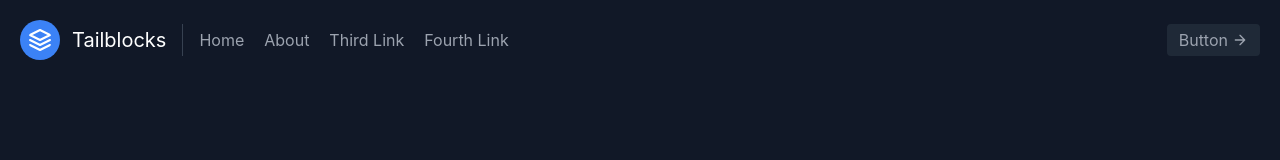
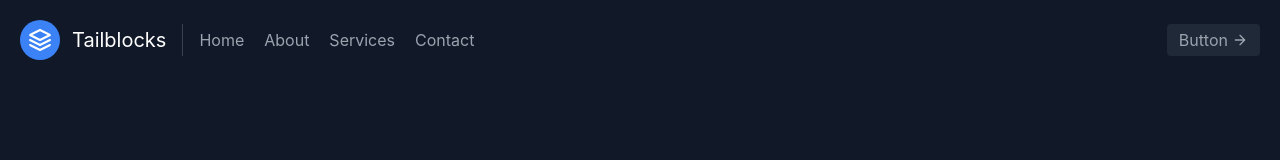
Before and after one commit to ssamad49/Portfolio, a Vue app in the folder portfolio/: page / in a window 1280 px wide. Shown: the top 160 px of the page. Built offline with nearby package versions, Linux system fonts and the light colour scheme.

Commit message:
update header

```diff
--- a/portfolio/src/App.vue
+++ b/portfolio/src/App.vue
@@ -25,8 +25,8 @@ import HelloWorld from './components/HelloWorld.vue'
     <nav class="md:mr-auto md:ml-4 md:py-1 md:pl-4 md:border-l md:border-gray-700	flex flex-wrap items-center text-base justify-center">
       <router-link class="mr-5 hover:text-white" to="/">Home</router-link>
       <router-link class="mr-5 hover:text-white" to="/about">About</router-link>
-      <a class="mr-5 hover:text-white">Third Link</a>
-      <a class="mr-5 hover:text-white">Fourth Link</a>
+      <a class="mr-5 hover:text-white">Services</a>
+      <a class="mr-5 hover:text-white">Contact</a>
     </nav>
     <button class="inline-flex items-center bg-gray-800 border-0 py-1 px-3 focus:outline-none hover:bg-gray-700 rounded text-base mt-4 md:mt-0">Button
       <svg fill="none" stroke="currentColor" stroke-linecap="round" stroke-linejoin="round" stroke-width="2" class="w-4 h-4 ml-1" viewBox="0 0 24 24">
```
